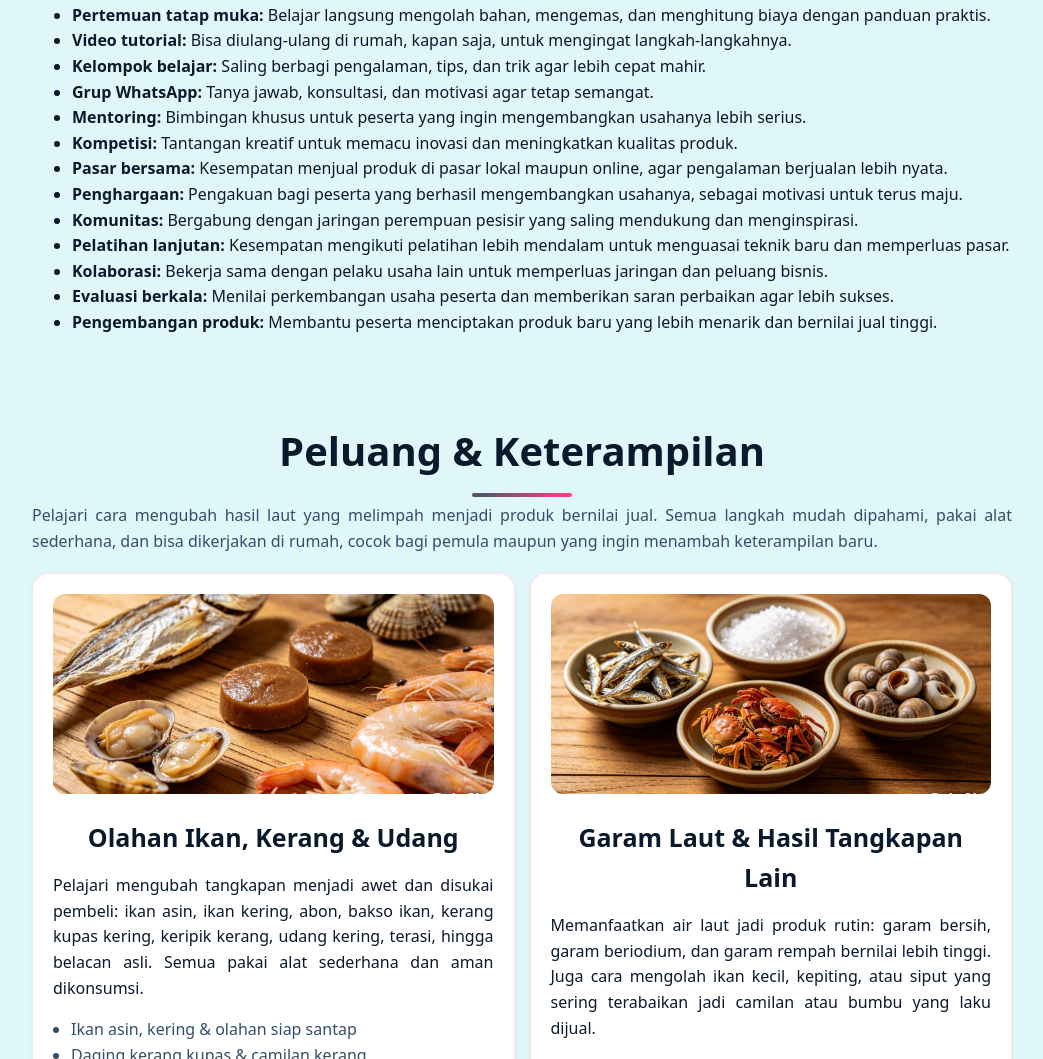
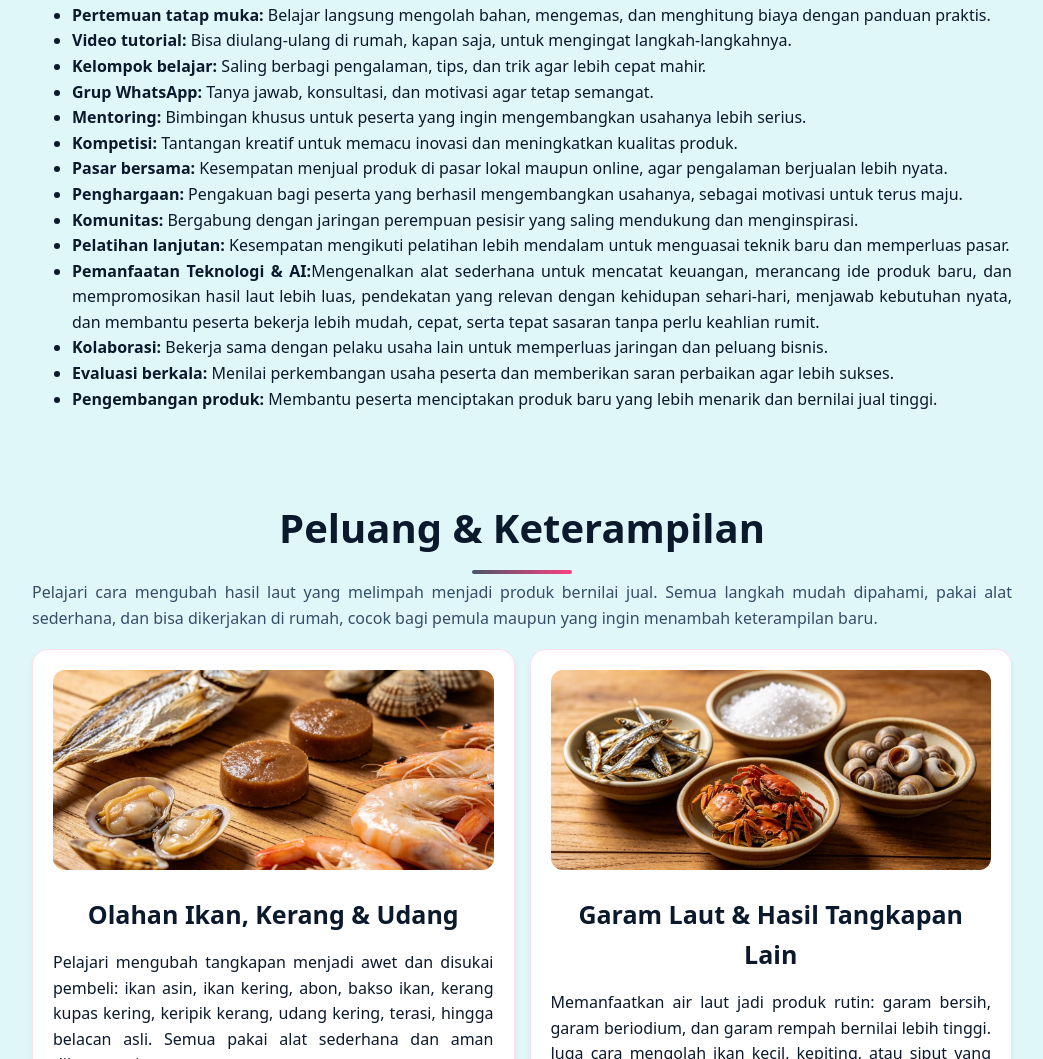
Before and after one commit to Amisahbyte/Perempuan-Pesisir-Berdikari, a plain HTML site: page index.html in a window 1280 px wide. Shown: the part 2437-3496 px from the top of the page, without its empty margins (118-1161 px from the left). Drawn offline with Linux system fonts and the light colour scheme.

Commit message:
update content

```diff
--- a/index.html
+++ b/index.html
@@ -110,6 +110,7 @@
               <li><strong>Penghargaan:</strong> Pengakuan bagi peserta yang berhasil mengembangkan usahanya, sebagai motivasi untuk terus maju.</li>
               <li><strong>Komunitas:</strong> Bergabung dengan jaringan perempuan pesisir yang saling mendukung dan menginspirasi.</li>
               <li><strong>Pelatihan lanjutan:</strong> Kesempatan mengikuti pelatihan lebih mendalam untuk menguasai teknik baru dan memperluas pasar.</li>
+              <li><strong>Pemanfaatan Teknologi & AI:</strong>Mengenalkan alat sederhana untuk mencatat keuangan, merancang ide produk baru, dan mempromosikan hasil laut lebih luas, pendekatan yang relevan dengan kehidupan sehari‑hari, menjawab kebutuhan nyata, dan membantu peserta bekerja lebih mudah, cepat, serta tepat sasaran tanpa perlu keahlian rumit.</li>
               <li><strong>Kolaborasi:</strong> Bekerja sama dengan pelaku usaha lain untuk memperluas jaringan dan peluang bisnis.</li>
               <li><strong>Evaluasi berkala:</strong> Menilai perkembangan usaha peserta dan memberikan saran perbaikan agar lebih sukses.</li>
               <li><strong>Pengembangan produk:</strong> Membantu peserta menciptakan produk baru yang lebih menarik dan bernilai jual tinggi.</li>
```
